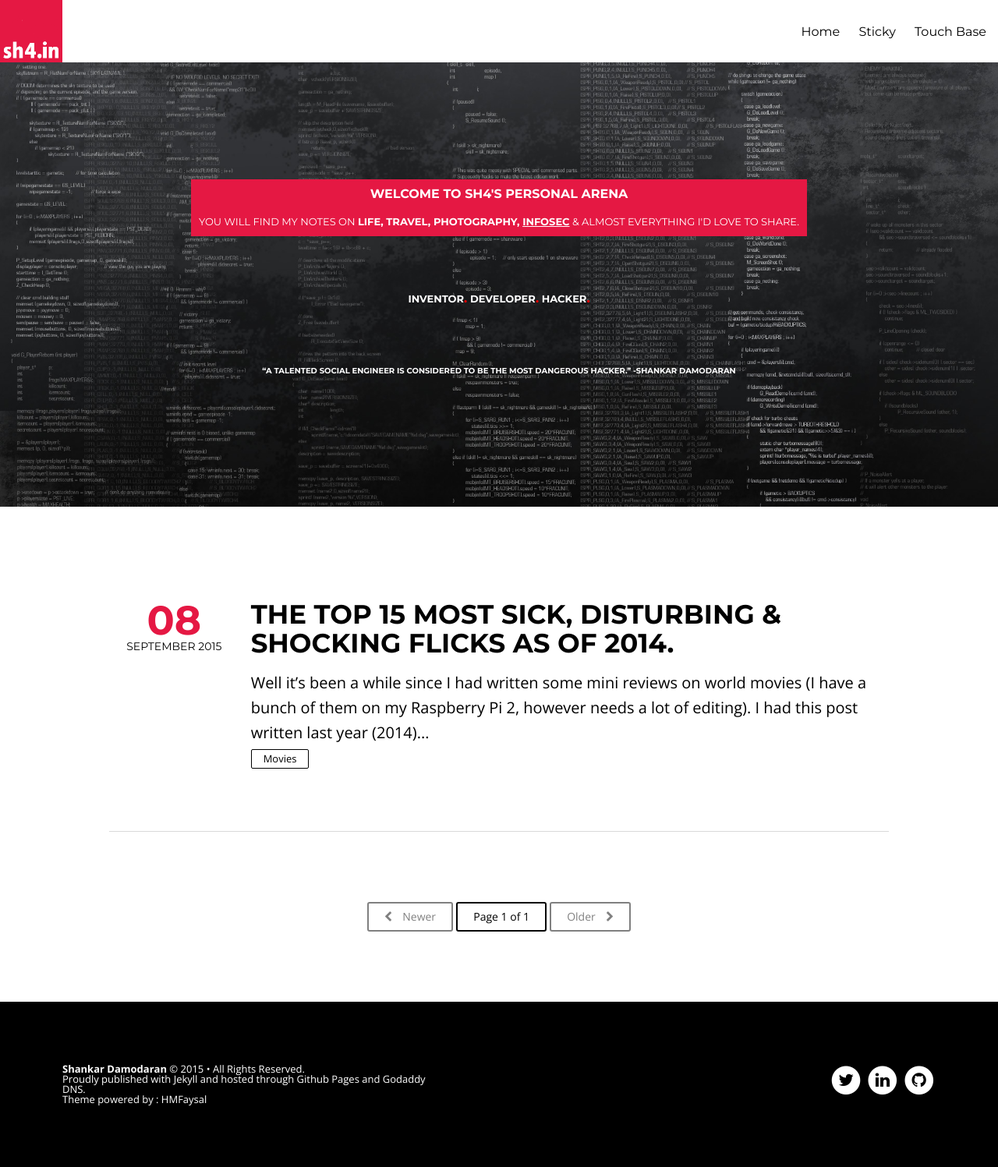
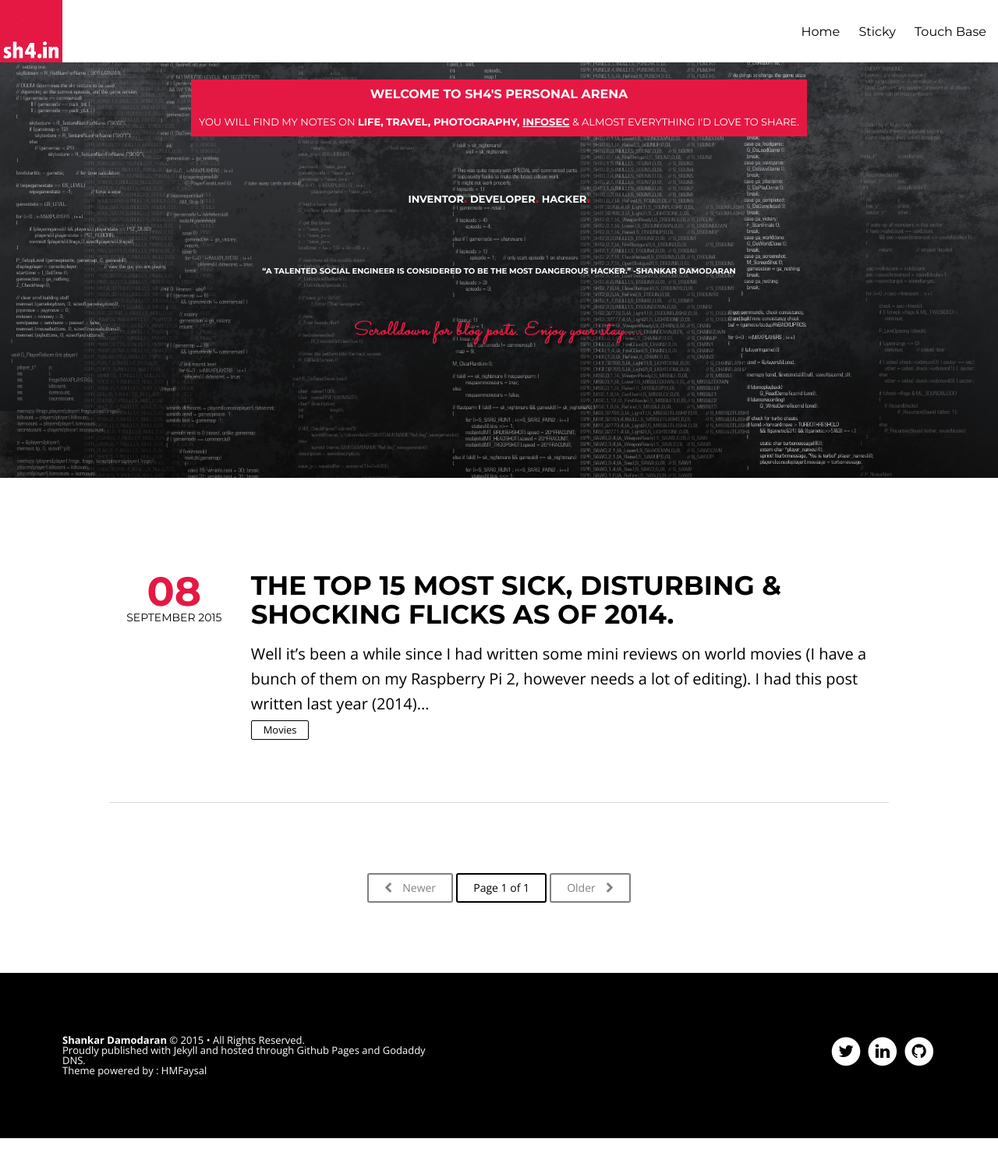
Before and after one commit to sh4nx0r/sh4nx0r.github.io, a Jekyll site: the page built from index.html, in a window 1280 px wide. Shown: the whole page at 78% size. Built offline with Jekyll 4.4.1, drawn with Linux system fonts in a browser that asks for light colours; nearby versions of some CDN libraries; the list of posts is cut into pages by our own code; after the commit the page ends 1460 px from its top, so only the background shows below that.

Commit message:
Style changes

```diff
--- a/_config.yml
+++ b/_config.yml
@@ -1,5 +1,5 @@
 title:            <b><font size='3.75em'>welcome to sh4's personal arena</b></font><br><br><font size='2.75em'>you will find my notes on <b>life, travel, photography, <u>infosec</u></b> & almost everything I'd love to share.</font>
-description:      <font size='2.75em'>Inventor<font color='red' size='3.75em'>.</font> Developer<font color='red' size='3.75em'>.</font> Hacker<font color='red' size='3.75em'>.</font></font><br><font size='1.75em'>“A talented social engineer is considered to be the most dangerous hacker.” -shankar damodaran</font>
+description:      <font size='2.75em'>Inventor<font color='red' size='3.75em'>.</font> Developer<font color='red' size='3.75em'>.</font> Hacker<font color='red' size='3.75em'>.</font></font><br><font size='1.75em'>“A talented social engineer is considered to be the most dangerous hacker.” -shankar damodaran</font><br><img src='images/scrollimg.png' />
 
 logo:		logo.png
 disqus_shortname: sh4in
--- a/assets/css/style.css
+++ b/assets/css/style.css
@@ -194,7 +194,8 @@ main, .notepad-share-icons, .notepad-disqus {
       font-weight: 700; } }
   @media only screen and (min-width: 70em) {
     .notepad-site-head .notepad-site-head-content h1 {
-      padding-top: 9.375rem;
+      /* padding-top: 9.375rem; */
+      padding-top: 1.375rem;
       font-size: 1rem; }
     .notepad-site-head .notepad-site-head-content h2 {
       font-size: 4.375rem;
```
Also changed, not shown: images/scrollimg.png (added), 6 other files.
